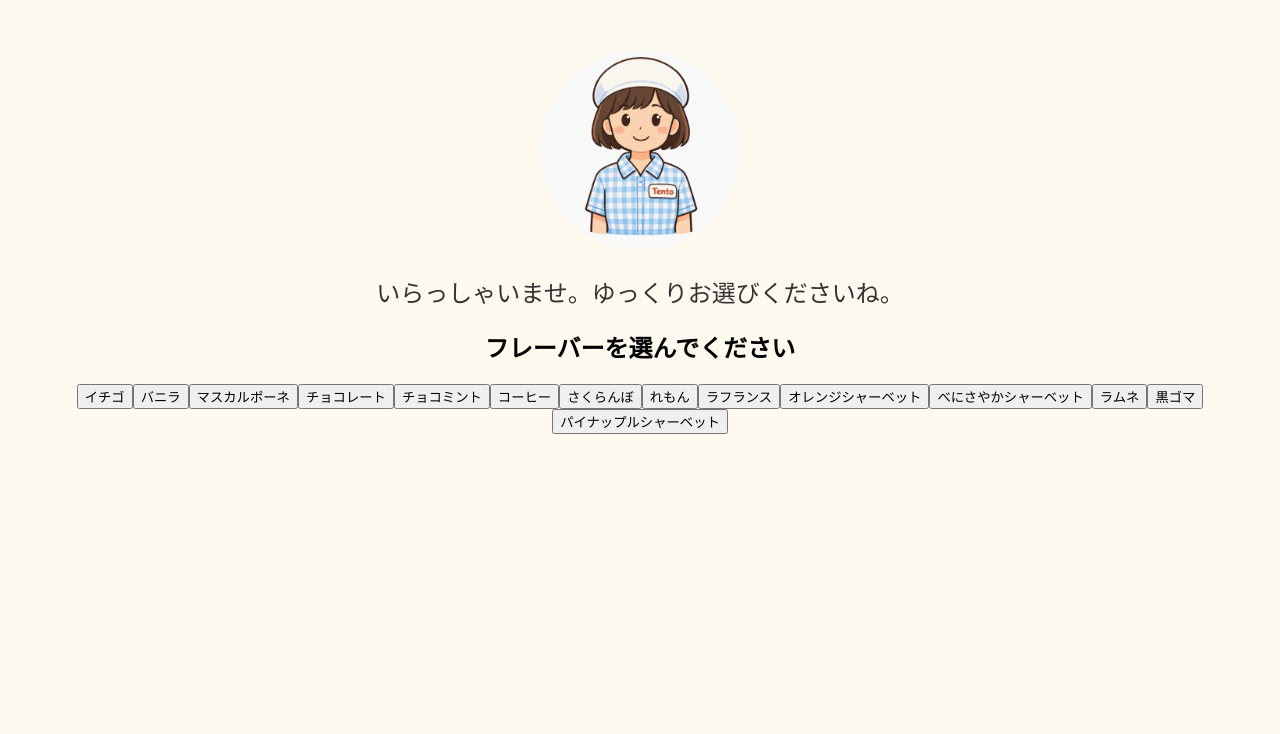
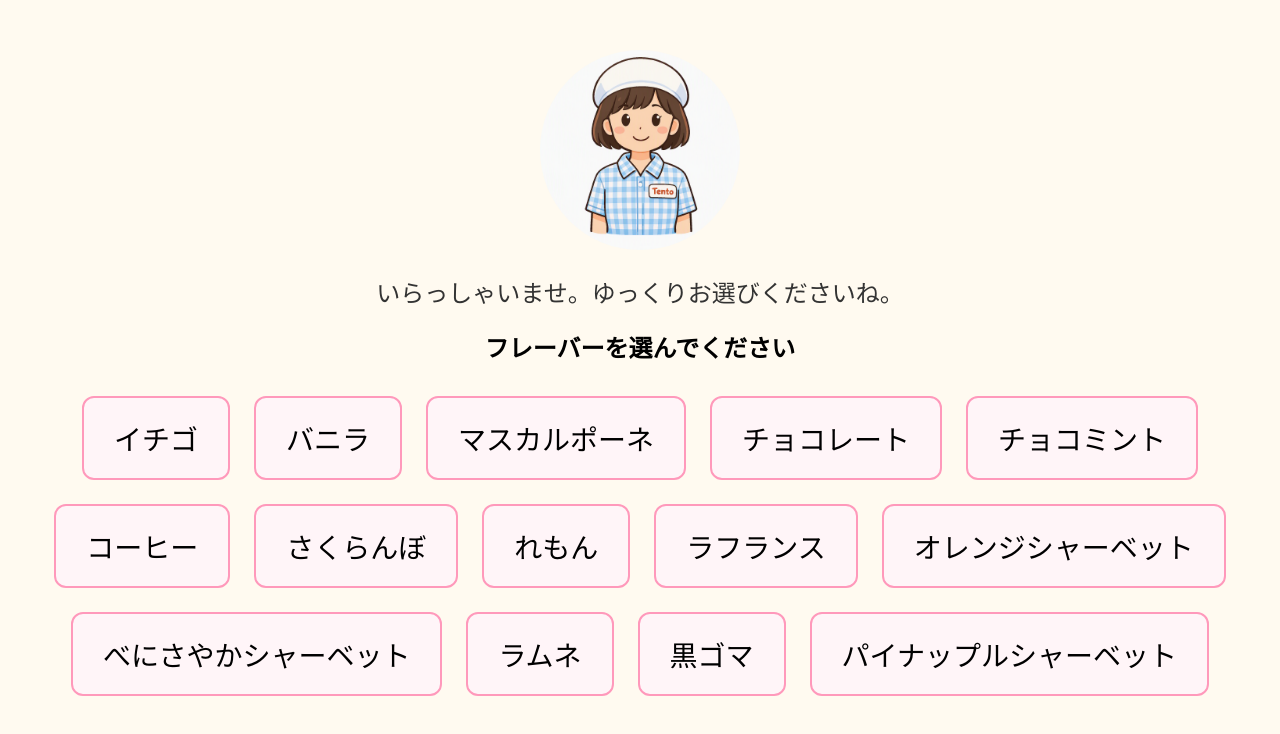
Before and after one commit to FUMIKOKATOWO/gelato-practice, a plain HTML site: page index.html in a window 1280 px wide. Both pictures are taken after a click on the button "シングル 🍨". Drawn offline with Linux system fonts and the light colour scheme.

Commit message:
Update style.css

```diff
--- a/style.css
+++ b/style.css
@@ -30,3 +30,11 @@ body {
 #micButton img {
   width: 80px;
 }
+.flavor-select button {
+  font-size: 28px;       /* 文字を大きく */
+  padding: 20px 30px;    /* ボタンの内側を広く */
+  margin: 12px;          /* ボタン同士の間隔 */
+  border-radius: 12px;   /* 角を丸く */
+  background-color: #fff5f8;
+  border: 2px solid #ff99bb;
+}
```
